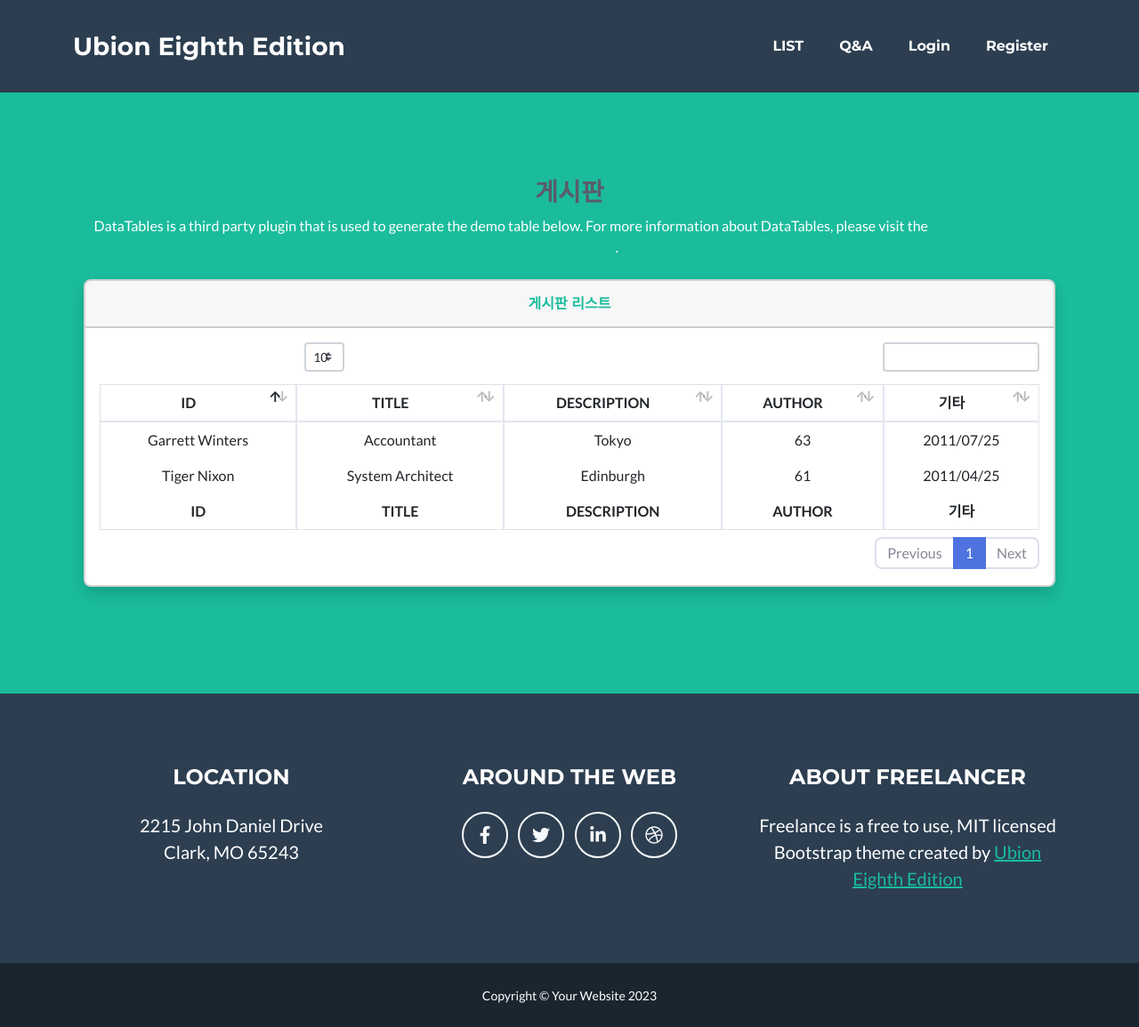
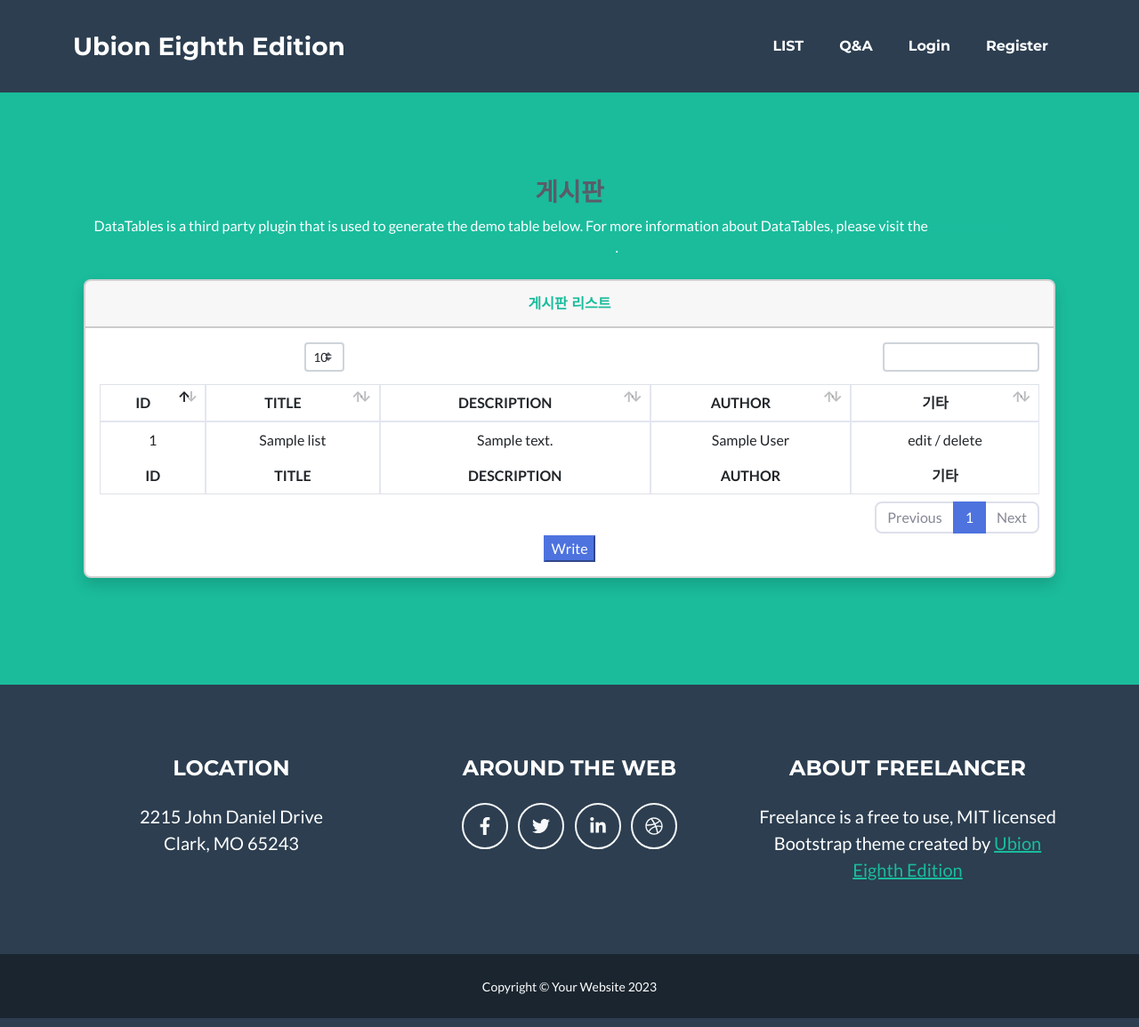
Before and after one commit to kbigdata005/webserver, a Flask app: page /list in a window 1280 px wide. Shown: the whole page at 89% size. Run offline with Flask 3, Linux system fonts and the light colour scheme; a database or web service that is not in the repository returns one stand-in record (values such as "Sample title"); some libraries are stand-ins or nearby versions.

Commit message:
create list

```diff
--- a/app.py
+++ b/app.py
@@ -94,7 +94,28 @@ def logout():
 @app.route('/list')
 # @is_logged_in
 def list():
-    return render_template('list.html')
+    lists = db.lists
+    results = lists.find()
+    # for i in results:
+    #     print(i)
+    return render_template('list.html', data = results )
+
+@app.route('/create', methods=['GET', 'POST'])
+def create():
+    if request.method == "GET":
+        return render_template('create.html')
+    else:
+        #create document
+        lists = db.lists
+        title = request.form['title']
+        desc = request.form.get('desc')
+        author = request.form.get('author')
+        lists.insert_one({
+                "title":title,
+                "desc" : desc,
+                "author":author
+            })
+        return redirect('/list')
 
 # 인자값을 받을 수 있는 인스턴스 생성
 parser = argparse.ArgumentParser(description='사용법 테스트입니다.')
--- a/templates/list.html
+++ b/templates/list.html
@@ -39,25 +39,21 @@
                                 </tr>
                             </tfoot>
                             <tbody>
+                                {% for i in data %}
                                 <tr>
-                                    <td>Tiger Nixon</td>
-                                    <td>System Architect</td>
-                                    <td>Edinburgh</td>
-                                    <td>61</td>
-                                    <td>2011/04/25</td>
+                                    <td>{{ loop.index }}</td>
+                                    <td>{{ i['title'] }} </td>
+                                    <td>{{ i['desc'] }}</td>
+                                    <td> {{ i['author'] }}</td>
+                                    <td> edit / delete</td>
 
                                 </tr>
-                                <tr>
-                                    <td>Garrett Winters</td>
-                                    <td>Accountant</td>
-                                    <td>Tokyo</td>
-                                    <td>63</td>
-                                    <td>2011/07/25</td>
+                                {% endfor %}
 
-                                </tr>
 
                             </tbody>
                         </table>
+                        <a href="/create"><button class="btn-primary">Write</button></a>
                     </div>
                 </div>
             </div>
```
Also changed, not shown: templates/create.html (added, +36 -0 lines).
